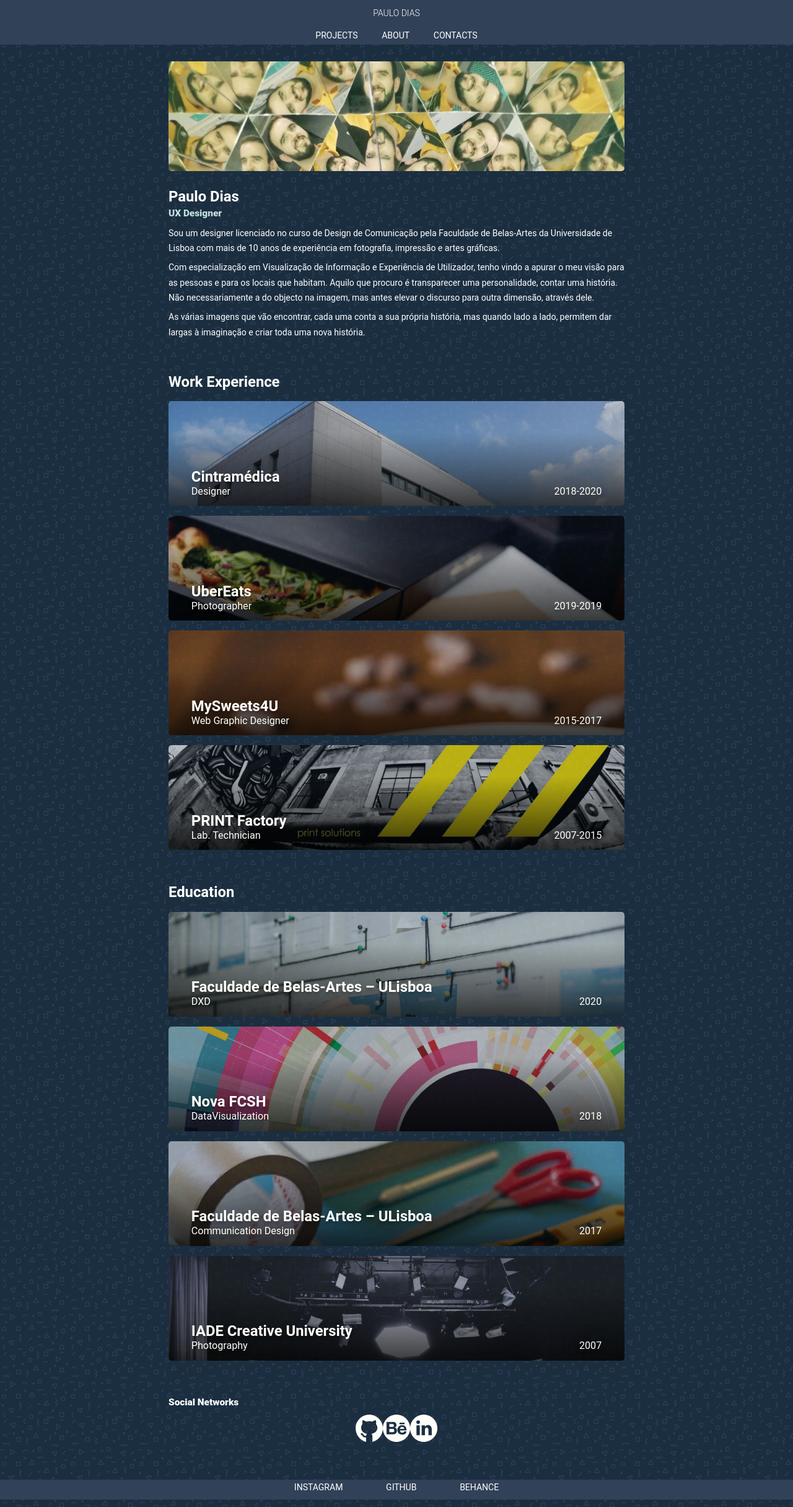
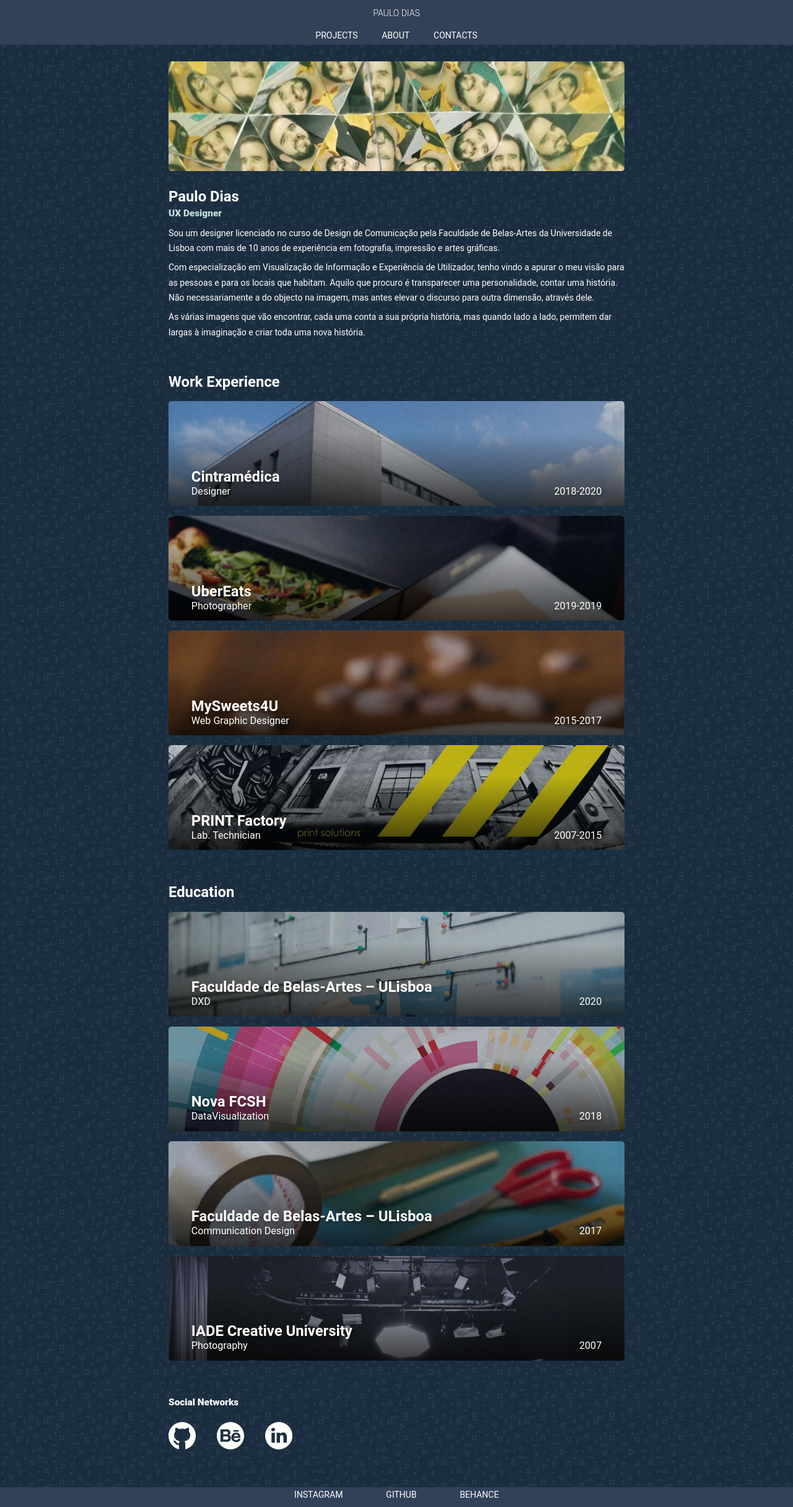
Before and after one commit to pauloshdias/portfolio, a Jekyll site: the page built from about.html, in a window 1280 px wide. Shown: the whole page at 62% size. Built offline with Jekyll 4.4.1, drawn with Linux system fonts in a browser that asks for light colours.

Commit message:
social icons fix

```diff
--- a/_includes/social-networks.html
+++ b/_includes/social-networks.html
@@ -1,6 +1,6 @@
 <section>
     <h4>Social Networks</h4>
-    <div class="nav-wrapper">
+    <div class="social-wrapper">
         <ul class="navigation">
             <li>{%-include icons/github.html -%}</li>
             <li>{%-include icons/behance.html -%}</li>
--- a/_sass/minima.scss
+++ b/_sass/minima.scss
@@ -15,6 +15,7 @@
 $small-font-size:  $base-font-size * 0.8 !default;
 $base-line-height: 1.75 !default;
 $footer-height:    32px !default;
+$nav-height:       72px !default;
 $spacing-unit:     32px !default;
 $relative-spacing-unit: 3vh !default;
 
--- a/_sass/minima/_base.scss
+++ b/_sass/minima/_base.scss
@@ -58,7 +58,7 @@
   */
  main {
    display: block; /* Default value of `display` of `main` element is 'inline' in IE 11. */
-   min-height: calc(100vh - #{$footer-height});
+   min-height: calc(100vh - #{$footer-height} - #{$nav-height});
  }
  article, section {
    margin: $relative-spacing-unit 0 $relative-spacing-unit*(2) 0;
--- a/_sass/minima/_layout.scss
+++ b/_sass/minima/_layout.scss
@@ -22,6 +22,7 @@
       text-transform: uppercase;
   }
 
+
   .nav-wrapper {
     display: flex;
     flex-direction: column;
@@ -36,7 +37,22 @@
     margin: 0;
   }
 
+ .social-wrapper {
+    display: block;
+    flex-direction: column;
+    max-width: 400px;
+    justify-content: start;
 
+    .navigation {
+      display: flex;
+      text-decoration: none;
+      justify-content: space-between;
+      max-width: 200px;
+      margin-left: 0;
+      margin-top: 2vh;
+      text-transform: uppercase;
+  }
+ }
 
 .top-navigation {
   height: 72px;
```
